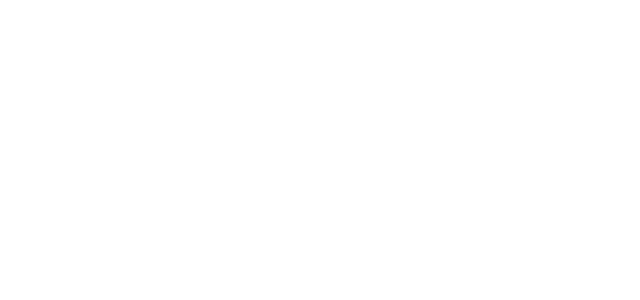
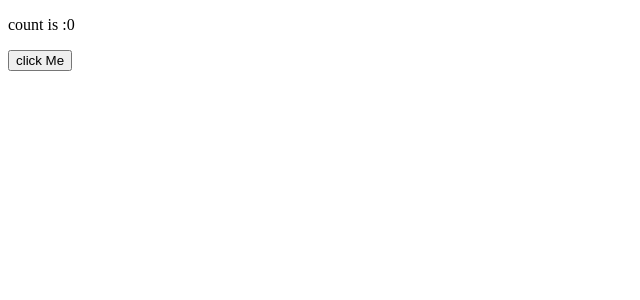
Before and after one commit to DishaKD21/Practice, a React (Vite) app in the folder React/concepts/TypesOfHooks/: page / in a window 1280 px wide. Shown: the top 300 px of the page, without its empty margins (0-640 px from the left). Built offline with nearby package versions, Linux system fonts and the light colour scheme.

Commit message:
useeffect component

```diff
--- a/React/concepts/TypesOfHooks/src/App.jsx
+++ b/React/concepts/TypesOfHooks/src/App.jsx
@@ -1,8 +1,10 @@
-import './App.css'
+import './App.css';
+import UseEffect from './components/Useeffect';
 function App() {
   return (
     <>
+    <UseEffect></UseEffect>
     </>
   )
 }
-export default App
+export default App;
--- /dev/null
+++ b/React/concepts/TypesOfHooks/src/components/Useeffect.jsx
@@ -0,0 +1,57 @@
+import React, {useState, useEffect} from "react";
+function UseEffect(){
+   const [count,setCount] = useState(0);
+  //first -> side-effect function
+  //second -> clean-up funnction
+  //third -> comma separated dependency list
+  //,whatever you specifies here suppose count everytime count changes whatever written in the effect it will run
+
+ /*  useEffect(()=>{
+    //first
+   return ()=>{
+   //second
+   }
+   },[//third] ) */
+
+   //variation:1
+   //runs on every render
+   //    useEffect(()=>{
+   //     alert("i will run on each render");
+   //    })
+
+   //variation:2
+   //that runs on only first render
+    //  useEffect(()=>{
+   //     alert("i will run on only 1st render");
+   //    },[])
+
+   //variation :3
+   // useEffect(()=>{
+   //     alert("i will run everytime when count is updated");
+   //    },[count])
+
+   //variation:4
+//      useEffect(()=>{
+//     alert("i will run every time when count/total is updated")
+//    },[Count, total] )
+
+  //variation:5
+     useEffect(()=>{
+        alert("count is updated");
+        return () =>{
+            alert("count is unmounted from ui");
+        }
+       },[count])
+
+       function handleClick(){
+        setCount(count+1);
+       }
+
+    return(
+        <>
+        <p>count is :{count}</p>
+        <button onClick={handleClick}>click Me</button>
+        </>
+    );
+}
+export default UseEffect;
```
